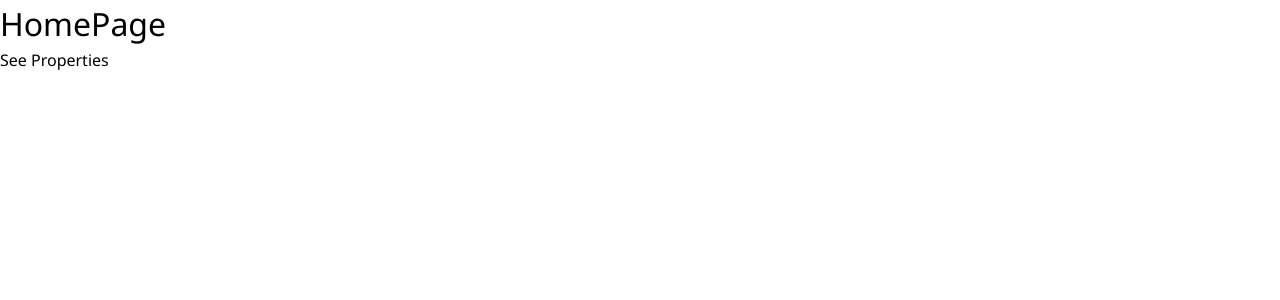
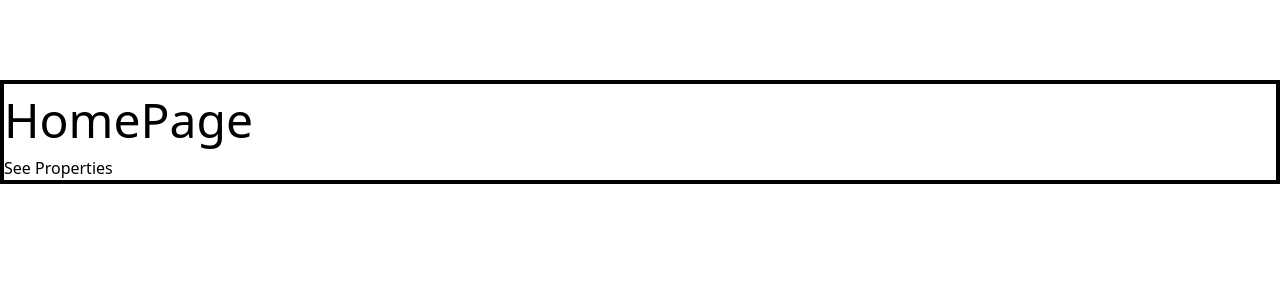
Before and after one commit to jymax4rl/oreilly_nextjs_project_BradTraversy, a Next.js app in the folder property_app/: page / in a window 1280 px wide. Shown: the top 300 px of the page. Built offline with nearby package versions, Linux system fonts and the light colour scheme.

Commit message:
starting the navbar

```diff
--- a/property_app/app/layout.jsx
+++ b/property_app/app/layout.jsx
@@ -12,7 +12,7 @@ function MainLayout({ children }) {
   return (
     <html lang="en">
       <body>
-        <div>{children}</div>
+        <main className="pt-20 h-80 ">{children}</main>
       </body>
     </html>
   );
--- a/property_app/app/page.jsx
+++ b/property_app/app/page.jsx
@@ -5,7 +5,7 @@ const HomePage = () => {
   console.log("hello");
 
   return (
-    <div>
+    <div className="m-0 p-0  border-4 border-green">
       <h1 className="">HomePage</h1>
       <Link href={"/properties"}>See Properties</Link>
     </div>
--- a/property_app/assets/styles/globals.css
+++ b/property_app/assets/styles/globals.css
@@ -1,11 +1,21 @@
-@import "tailwindcss/preflight";
-@tailwind utilities;
+@import "tailwindcss";
+
+:root {
+  --foreground-rgb: 0, 0, 0;
+  --background-start-rgb: 214, 219, 220;
+  --background-end-rgb: 255, 255, 255;
+}
+
+@media (prefers-color-scheme: dark) {
+  :root {
+    --foreground-rgb: 255, 255, 255;
+    --background-start-rgb: 0, 0, 0;
+    --background-end-rgb: 0, 0, 0;
+  }
+}
 
 body {
-  font-family: "Segoe UI", Tahoma, Geneva, Verdana, sans-serif;
-  margin: 0;
-  padding: 0;
 }
 h1 {
-  font-size: 2rem;
+  font-size: 3rem;
 }
--- a/property_app/package.json
+++ b/property_app/package.json
@@ -9,9 +9,12 @@
     "lint": "eslint"
   },
   "dependencies": {
+    "gsap": "^3.13.0",
+    "lenis": "^1.3.15",
     "next": "16.0.3",
     "react": "19.2.0",
-    "react-dom": "19.2.0"
+    "react-dom": "19.2.0",
+    "styled-components": "^6.1.19"
   },
   "devDependencies": {
     "@tailwindcss/postcss": "^4",
```
Also changed, not shown: 1 other file (tests, documents, lock files or other folders).
